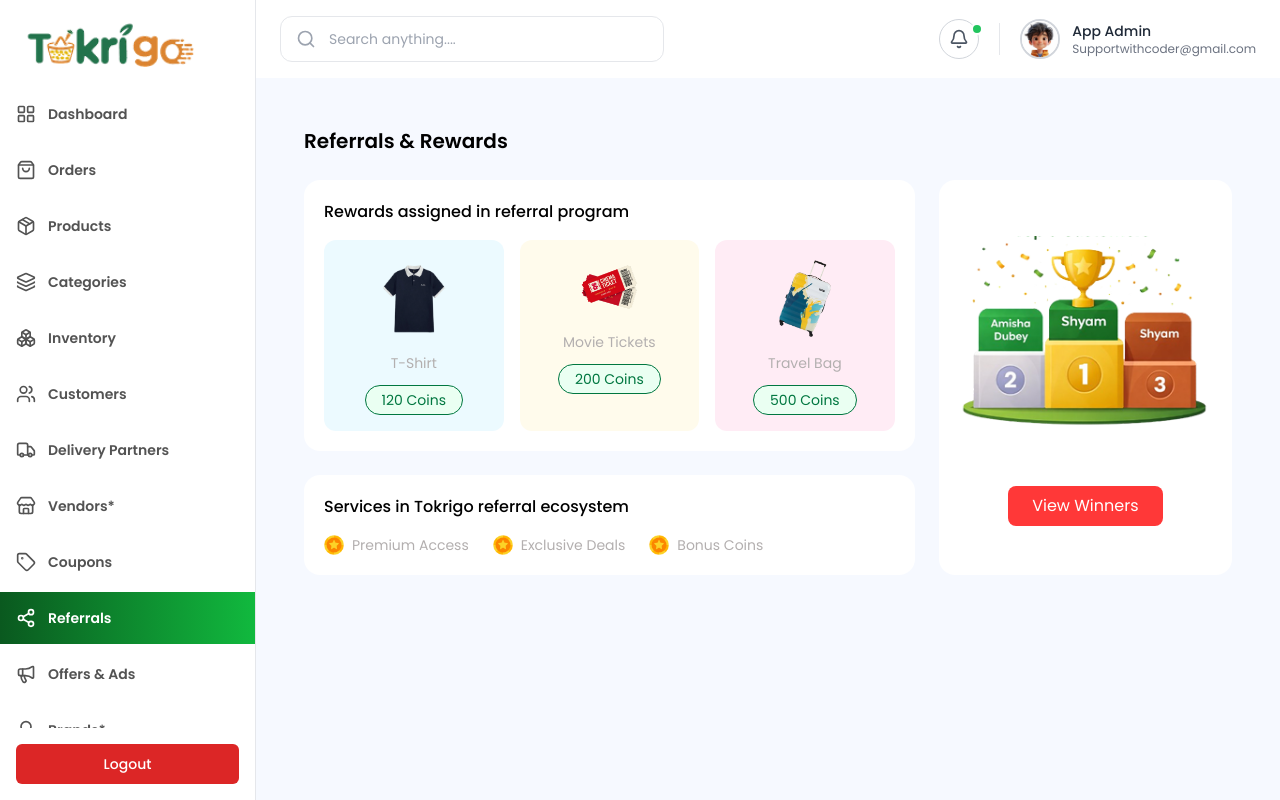
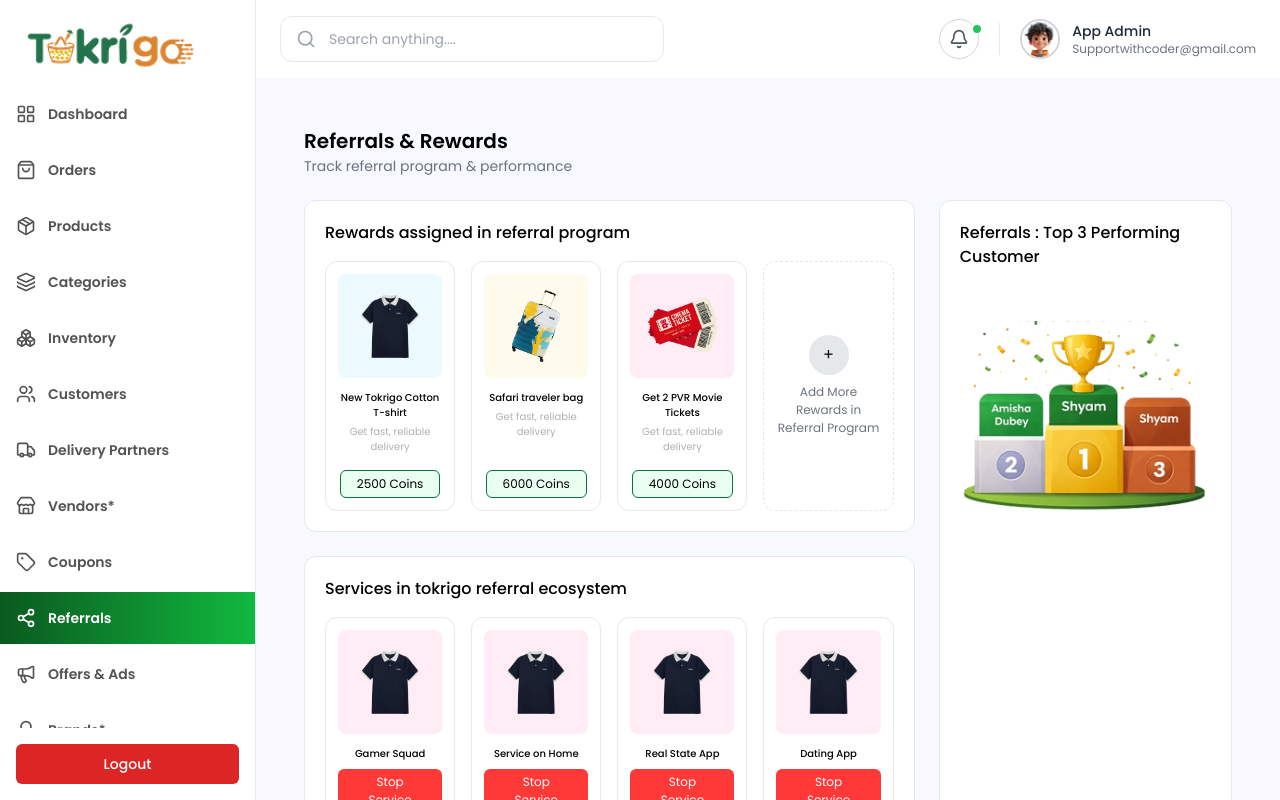
Before and after one commit to Roshani-sahu/Tokrigo-Admin, a React (Vite) app in the folder frontend/: page /referrals in a window 1280 px wide. Built offline with nearby package versions, Linux system fonts and the light colour scheme.

Commit message:
referral

```diff
--- a/frontend/src/components/referralComp/ReferralRewards.tsx
+++ b/frontend/src/components/referralComp/ReferralRewards.tsx
@@ -4,92 +4,163 @@
   return (
     <div className='min-h-screen bg-[#F6F9FF] font-[Poppins] p-6'>
       {/* Page Heading */}
-      <h1 className='text-[20px] font-semibold mb-6'>Referrals & Rewards</h1>
+      <div className='mb-6'>
+        <h1 className='text-[20px] font-semibold'>Referrals & Rewards</h1>
+        <p className='text-sm text-gray-500'>
+          Track referral program & performance
+        </p>
+      </div>
 
       <div className='grid grid-cols-1 lg:grid-cols-3 gap-6'>
-        {/* Left Section */}
+        {/* LEFT SECTION */}
         <div className='lg:col-span-2 space-y-6'>
           {/* Rewards Assigned */}
-          <div className='bg-white rounded-2xl p-5'>
+          <div className='bg-white rounded-xl border p-5'>
             <h2 className='text-[16px] font-medium mb-4'>
               Rewards assigned in referral program
             </h2>
 
-            <div className='grid grid-cols-1 sm:grid-cols-3 gap-4'>
-              {/* Card 1 */}
-              <div className='bg-[#ECFAFF] rounded-xl p-4 flex flex-col items-center gap-3'>
+            <div className='grid grid-cols-1 sm:grid-cols-4 gap-4'>
+              {/* CARD 1 */}
+              <div className='border rounded-xl p-3 flex flex-col items-center text-center h-full'>
+                <div className='w-full rounded-lg bg-[#ECFAFF] p-3 mb-3 flex justify-center'>
                   <img
                     src='/Referrals/Tshirt.png'
                     alt='Tshirt'
-                  className='w-16'
+                    className='h-20 object-contain'
                   />
-                <p className='text-sm text-[#B3AFAF]'>T-Shirt</p>
-                <button className='bg-[#EAFFF2] border border-[#007740] text-[#007740] px-4 py-1 rounded-full text-sm'>
-                  120 Coins
+                </div>
+
+                <h3 className='text-[10px] font-medium mb-1'>
+                  New Tokrigo Cotton T-shirt
+                </h3>
+                <p className='text-[10px] text-[#B3AFAF] mb-4'>
+                  Get fast, reliable delivery
+                </p>
+
+                {/* FIXED BUTTON POSITION */}
+                <div className='mt-auto'>
+                  <button className='bg-[#EAFFF2] border border-[#007740] text-black text-[12px] px-4 py-1 rounded-md'>
+                    2500 Coins
                   </button>
                 </div>
+              </div>
 
-              {/* Card 2 */}
-              <div className='bg-[#FFFBEC] rounded-xl p-4 flex flex-col items-center gap-3'>
+              {/* CARD 2 */}
+              <div className='border rounded-xl p-3 flex flex-col items-center text-center h-full'>
+                <div className='w-full rounded-lg bg-[#FFFBEC] p-3 mb-3 flex justify-center'>
+                  <img
+                    src='/Referrals/Suitcase.png'
+                    alt='Bag'
+                    className='h-20 object-contain'
+                  />
+                </div>
+
+                <h3 className='text-[10px] font-medium mb-1'>
+                  Safari traveler bag
+                </h3>
+                <p className='text-[10px] text-[#B3AFAF] mb-4'>
+                  Get fast, reliable delivery
+                </p>
+
+                <div className='mt-auto'>
+                  <button className='bg-[#EAFFF2] border border-[#007740] text-black text-[12px] px-4 py-1 rounded-md'>
+                    6000 Coins
+                  </button>
+                </div>
+              </div>
+
+              {/* CARD 3 */}
+              <div className='border rounded-xl p-3 flex flex-col items-center text-center h-full'>
+                <div className='w-full rounded-lg bg-[#FFECF5] p-3 mb-3 flex justify-center'>
                   <img
                     src='/Referrals/Tickets.png'
                     alt='Tickets'
-                  className='w-16'
+                    className='h-20 object-contain'
                   />
-                <p className='text-sm text-[#B3AFAF]'>Movie Tickets</p>
-                <button className='bg-[#EAFFF2] border border-[#007740] text-[#007740] px-4 py-1 rounded-full text-sm'>
-                  200 Coins
+                </div>
+
+                <h3 className='text-[10px] font-medium mb-1'>
+                  Get 2 PVR Movie Tickets
+                </h3>
+                <p className='text-[10px] text-[#B3AFAF] mb-4'>
+                  Get fast, reliable delivery
+                </p>
+
+                <div className='mt-auto'>
+                  <button className='bg-[#EAFFF2] border border-[#007740] text-black text-[12px] px-4 py-1 rounded-md'>
+                    4000 Coins
                   </button>
                 </div>
+              </div>
 
-              {/* Card 3 */}
-              <div className='bg-[#FFECF5] rounded-xl p-4 flex flex-col items-center gap-3'>
-                <img
-                  src='/Referrals/Suitcase.png'
-                  alt='Suitcase'
-                  className='w-16'
-                />
-                <p className='text-sm text-[#B3AFAF]'>Travel Bag</p>
-                <button className='bg-[#EAFFF2] border border-[#007740] text-[#007740] px-4 py-1 rounded-full text-sm'>
-                  500 Coins
-                </button>
+              {/* ADD MORE */}
+              <div className='border border-dashed rounded-xl p-3 flex flex-col items-center justify-center text-center'>
+                <div className='w-10 h-10 rounded-full bg-gray-200 flex items-center justify-center mb-2'>
+                  +
+                </div>
+                <p className='text-[12px] text-gray-500'>
+                  Add More Rewards in Referral Program
+                </p>
               </div>
             </div>
           </div>
 
-          {/* Services */}
-          <div className='bg-white rounded-2xl p-5'>
+          {/* SERVICES */}
+          <div className='bg-white rounded-xl border p-5'>
             <h2 className='text-[16px] font-medium mb-4'>
-              Services in Tokrigo referral ecosystem
+              Services in tokrigo referral ecosystem
             </h2>
 
-            <div className='flex items-center gap-6'>
-              <div className='flex items-center gap-2'>
-                <img src='/Referrals/staricon.png' className='w-5' />
-                <span className='text-sm text-[#B3AFAF]'>Premium Access</span>
+            <div className='grid grid-cols-1 sm:grid-cols-4 gap-4'>
+              {[
+                'Gamer Squad',
+                'Service on Home',
+                'Real State App',
+                'Dating App'
+              ].map((service, idx) => (
+                <div
+                  key={idx}
+                  className='border rounded-xl p-3 flex flex-col items-center text-center'
+                >
+                  <div className='w-full rounded-lg bg-[#FFECF5] p-3 mb-3 flex justify-center'>
+                    <img
+                      src='/Referrals/Tshirt.png'
+                      className='h-20 object-contain'
+                    />
                   </div>
-              <div className='flex items-center gap-2'>
-                <img src='/Referrals/staricon.png' className='w-5' />
-                <span className='text-sm text-[#B3AFAF]'>Exclusive Deals</span>
+
+                  <h3 className='text-[10px] font-medium mb-2'>{service}</h3>
+
+                  <button className='bg-[#FF3838] text-white text-[12px] px-4 py-1 rounded-md mt-auto'>
+                    Stop Service
+                  </button>
                 </div>
-              <div className='flex items-center gap-2'>
-                <img src='/Referrals/staricon.png' className='w-5' />
-                <span className='text-sm text-[#B3AFAF]'>Bonus Coins</span>
+              ))}
+
+              {/* ADD MORE SERVICES */}
+              <div className='border border-dashed rounded-xl p-3 flex flex-col items-center justify-center text-center'>
+                <div className='w-10 h-10 rounded-full bg-gray-200 flex items-center justify-center mb-2'>
+                  +
+                </div>
+                <p className='text-[12px] text-gray-500'>
+                  Add More Services in Referral Ecosystem
+                </p>
               </div>
             </div>
           </div>
         </div>
 
-        {/* Right Section - Graph */}
-        <div className='bg-white rounded-2xl p-5 flex flex-col items-center'>
+        {/* RIGHT SECTION */}
+        <div className='bg-white rounded-xl border p-5'>
+          <h2 className='text-[16px] font-medium mb-4'>
+            Referrals : Top 3 Performing Customer
+          </h2>
+
           <img
             src='/Referrals/Winnerimage.png'
-            alt='Graph'
-            className='w-[485px] h-[270px] object-contain'
+            className='w-full h-[270px] object-contain'
           />
-          <button className='mt-4 bg-[#FF3838] text-white px-6 py-2 rounded-lg'>
-            View Winners
-          </button>
         </div>
       </div>
     </div>
```
Lines whose indentation alone changed are shown as unchanged.
